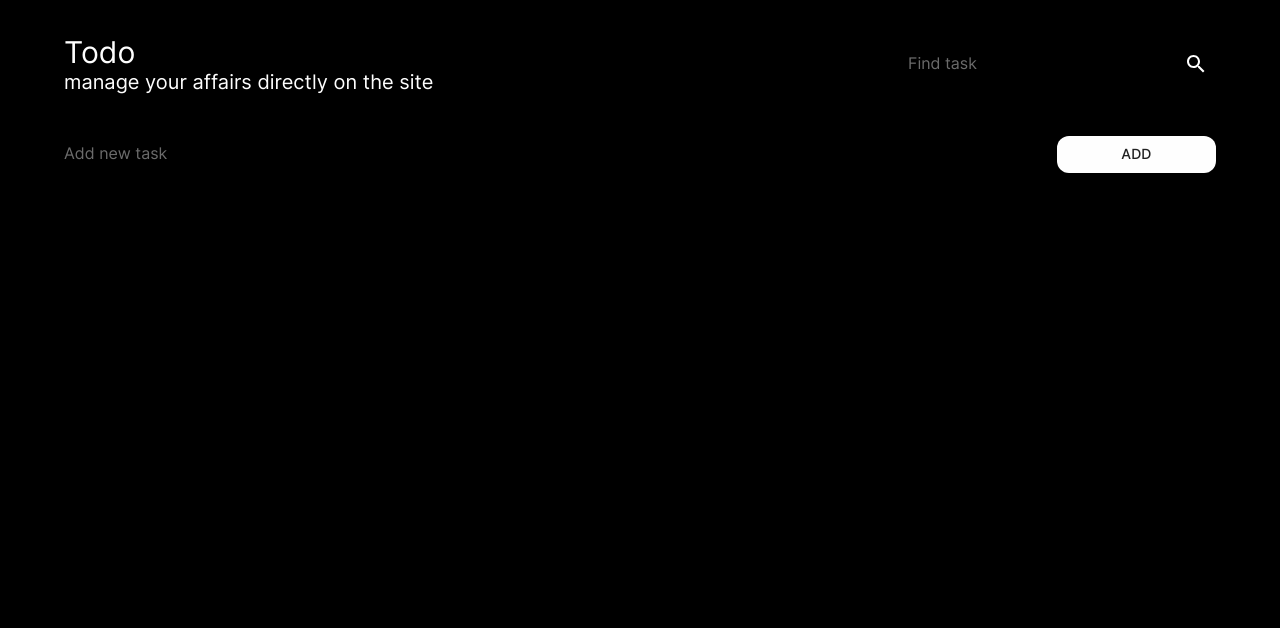
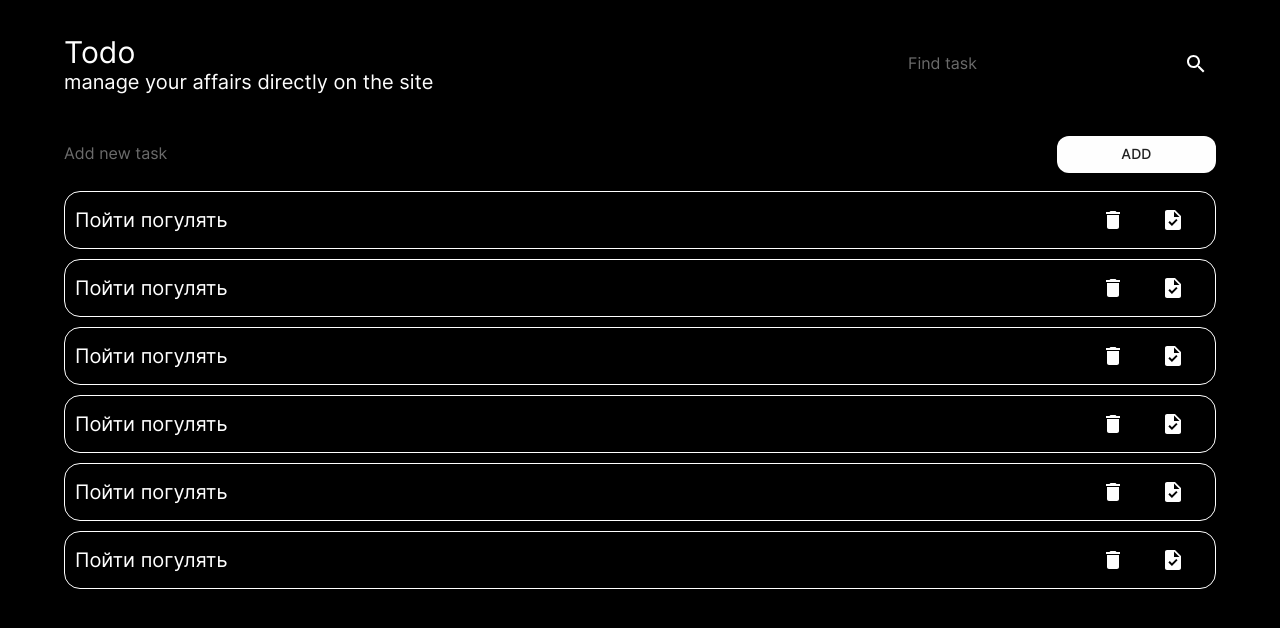
Before and after one commit to fckngawsm/todo-redux, a React (Create React App) app: page / in a window 1280 px wide. Shown: the top 628 px of the page. Built offline with nearby package versions, Linux system fonts and the light colour scheme.

Commit message:
create item todo

```diff
--- a/src/components/ListTodo.jsx
+++ b/src/components/ListTodo.jsx
@@ -1,13 +1,19 @@
-import { Grid } from "@mui/material";
-import { Box, Container } from "@mui/system";
 import React from "react";
+import { Container } from "@mui/system";
+import TodoItem from "./TodoItem";
+import { List } from "@mui/material";
 
 function ListTodo() {
   return (
     <Container>
-      <Box sx={{ display: "flex", flexDirection: "column" }}>
-
-      </Box>
+      <List sx={{ display: "flex", flexDirection: "column" }}>
+        <TodoItem />
+        <TodoItem />
+        <TodoItem />
+        <TodoItem />
+        <TodoItem />
+        <TodoItem />
+      </List>
     </Container>
   );
 }
--- /dev/null
+++ b/src/components/TodoItem.jsx
@@ -0,0 +1,49 @@
+import { Button, ListItem, Typography } from "@mui/material";
+import { Stack } from "@mui/system";
+import DeleteIcon from "@mui/icons-material/Delete";
+import TaskIcon from "@mui/icons-material/Task";
+import React from "react";
+
+function TodoItem() {
+  return (
+    <ListItem
+      sx={{
+        width: "100%",
+        border: "1px solid white",
+        borderRadius: 4,
+        mt: "10px",
+        padding: "10px",
+        justifyContent: "space-between",
+      }}
+    >
+      <Typography fontSize="20px">Пойти погулять</Typography>
+      <Stack sx={{ display: "flex", flexDirection: "row" }}>
+        <Button
+          sx={{
+            border: "none",
+            outline: "none",
+            pr: "0",
+            ":hover": {
+              bgcolor: "black",
+            },
+          }}
+        >
+          <DeleteIcon />
+        </Button>
+        <Button
+          sx={{
+            border: "none",
+            outline: "none",
+            ":hover": {
+              bgcolor: "black",
+            },
+          }}
+        >
+          <TaskIcon />
+        </Button>
+      </Stack>
+    </ListItem>
+  );
+}
+
+export default TodoItem;
```
